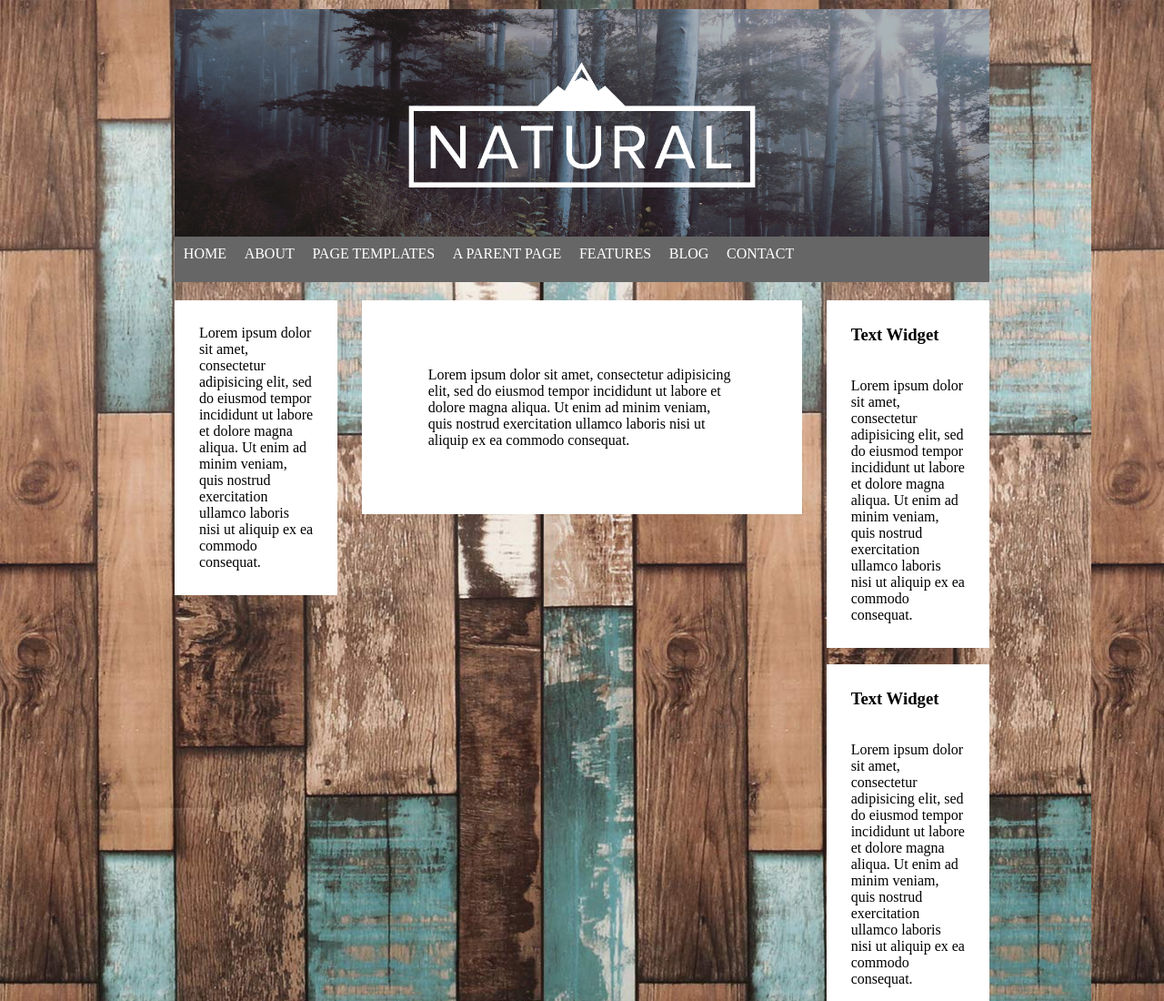
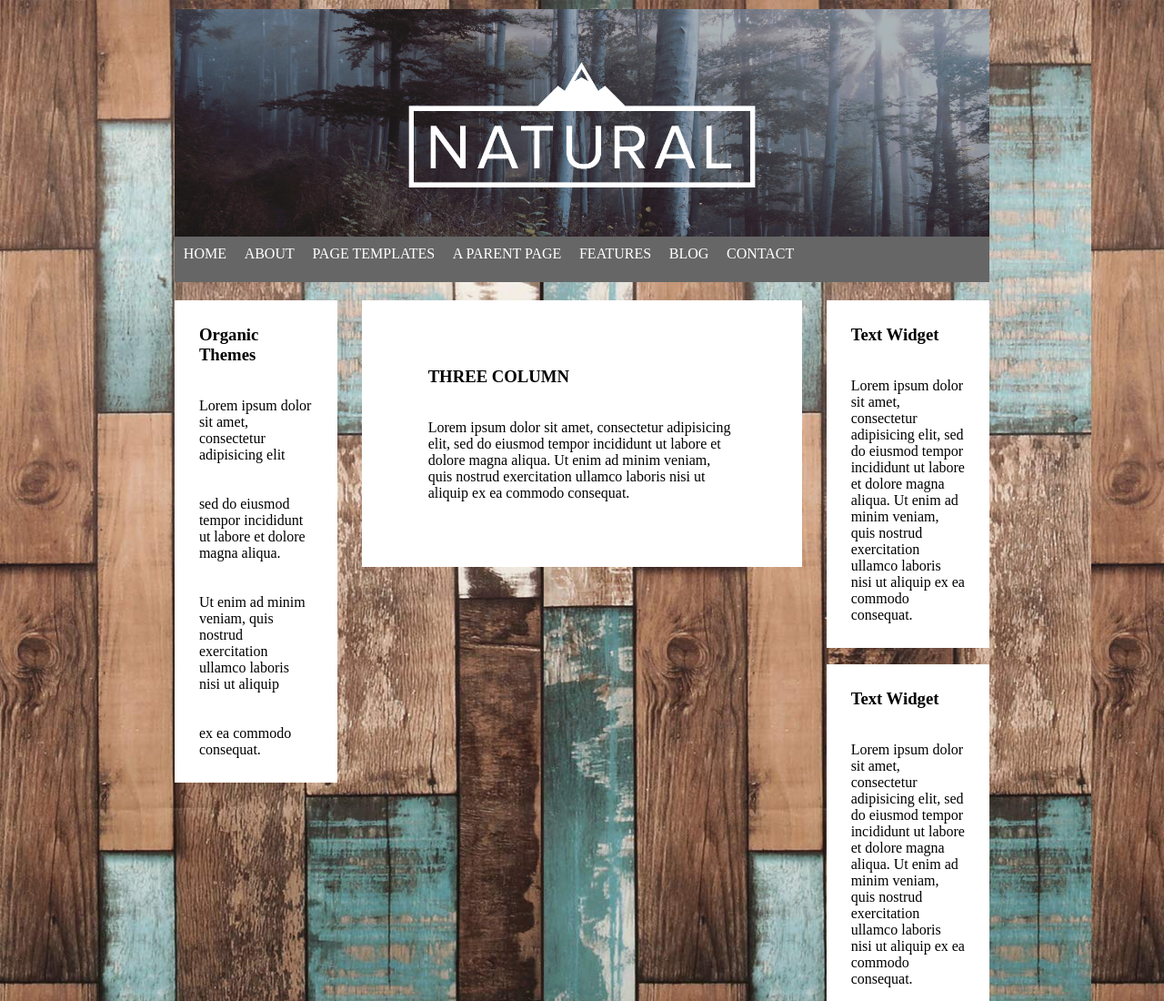
Before and after one commit to Mr2803/htmlcss-struttura-wp, a plain HTML site: page altvers/index.html in a window 1280 px wide. Shown: the top 1100 px of the page at 91% size. Drawn offline with Linux system fonts and the light colour scheme.

Commit message:
cleaning code

```diff
--- a/altvers/css/style.css
+++ b/altvers/css/style.css
@@ -25,13 +25,13 @@ div.menu{
 
 }
 
-ul{
+ul.navbar{
   list-style-type: none;
   margin:0;
   padding:0;
 }
 
-li{
+ul.navbar li{
   float:left;
   color: white;
   margin: 1.1%;
@@ -61,18 +61,14 @@ div.global:after{
 /* regole generali colonne */
 div.colonna1, div.colonna2,div.colonna3{
   float: left;
+}
 
+ul.left{
+  list-style-type: none;
+  padding: 0;
 
 }
 /* |regole generali colonne */
-
-/* regole generali blocchi in colonna3 */
-div.blocco1,div.blocco2,div.blocco3{
-  width:100%;
-  background: white;
-  padding: 15%;
-}
-/* |regole generali blocchi in colonna3 */
 
 /* regole colonne singole */
 div.colonna1{
@@ -93,8 +89,15 @@ div.colonna3{
 }
 /* |regole colonne singole */
 
+/* regole generali blocchi in colonna3 */
+div.blocco1,div.blocco2,div.blocco3{
+  width:100%;
+  background: white;
+  padding: 15%;
+}
+/* |regole generali blocchi in colonna3 */
+
 /* regole blocchi singoli */
-
 div.blocco2{
   margin-top: 10%;
   margin-bottom: 10%;
--- a/altvers/index.html
+++ b/altvers/index.html
@@ -13,7 +13,7 @@
     <!-- |header -->
     <!-- navbar -->
     <div class="menu">
-      <ul>
+      <ul class="navbar">
         <li>HOME</li>
         <li>ABOUT</li>
         <li>PAGE TEMPLATES</li>
@@ -25,21 +25,30 @@
     </div>
     <!-- |navbar -->
 
-
     <!-- blocco globale -->
-
-    <!-- prima colonna -->
     <div class="global">
       <!-- prima colonna -->
       <div class="colonna1">
         <div class=blocco1>
-        <p>Lorem ipsum dolor sit amet, consectetur adipisicing elit, sed do eiusmod tempor incididunt ut labore et dolore magna aliqua. Ut enim ad minim veniam, quis nostrud exercitation ullamco laboris nisi ut aliquip ex ea commodo consequat.</p>
-       </div>
+          <h3>Organic Themes</h3>
+          <br><br>
+          <ul class="left">
+            <li>Lorem ipsum dolor sit amet, consectetur adipisicing elit</li>
+            <br><br>
+            <li>sed do eiusmod tempor incididunt ut labore et dolore magna aliqua.</li>
+            <br><br>
+            <li>Ut enim ad minim veniam, quis nostrud exercitation ullamco laboris nisi ut aliquip</li>
+            <br><br>
+            <li>ex ea commodo consequat.</li>
+          </ul>
+        </div>
       </div>
       <!-- |prima colonna -->
       <!-- seconda colonna -->
       <div class="colonna2">
         <div class=blocco1>
+          <h3>THREE COLUMN</h3>
+          <br><br>
           <p>Lorem ipsum dolor sit amet, consectetur adipisicing elit, sed do eiusmod tempor incididunt ut labore et dolore magna aliqua. Ut enim ad minim veniam, quis nostrud exercitation ullamco laboris nisi ut aliquip ex ea commodo consequat.</p>
         </div>
       </div>
```
